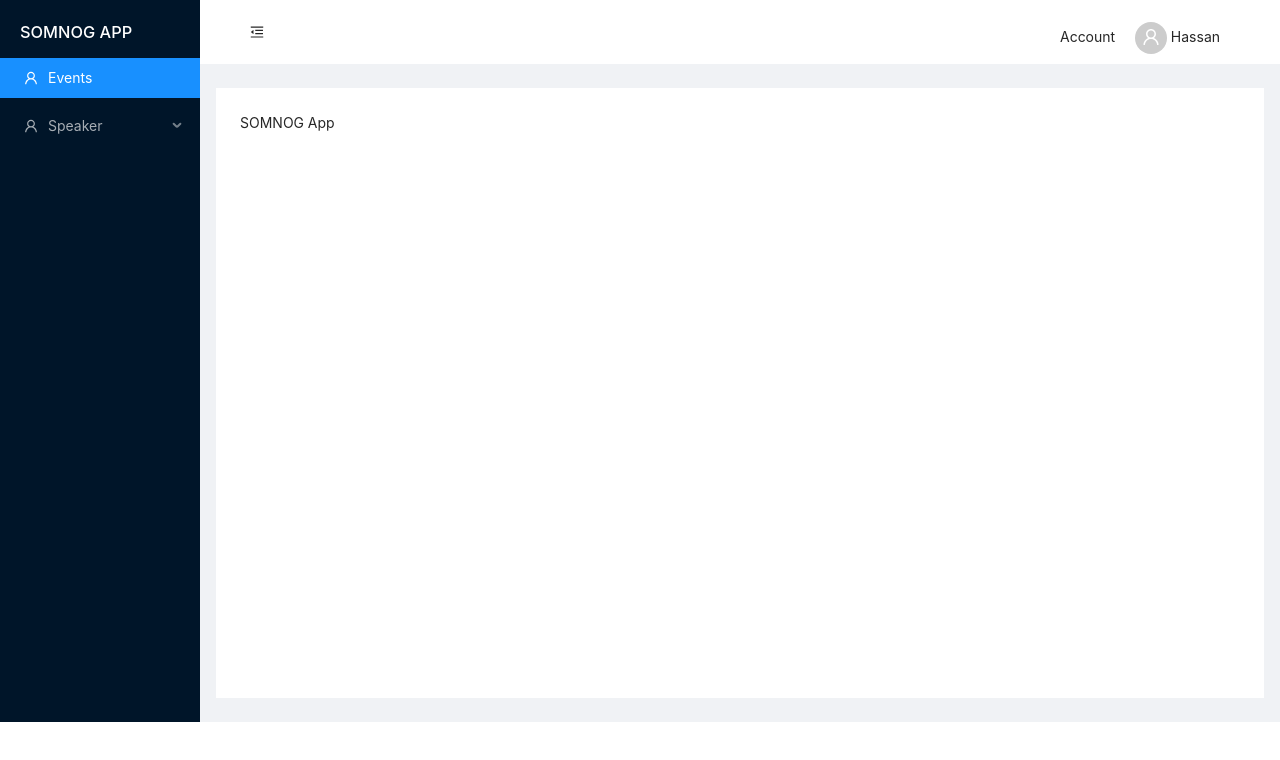
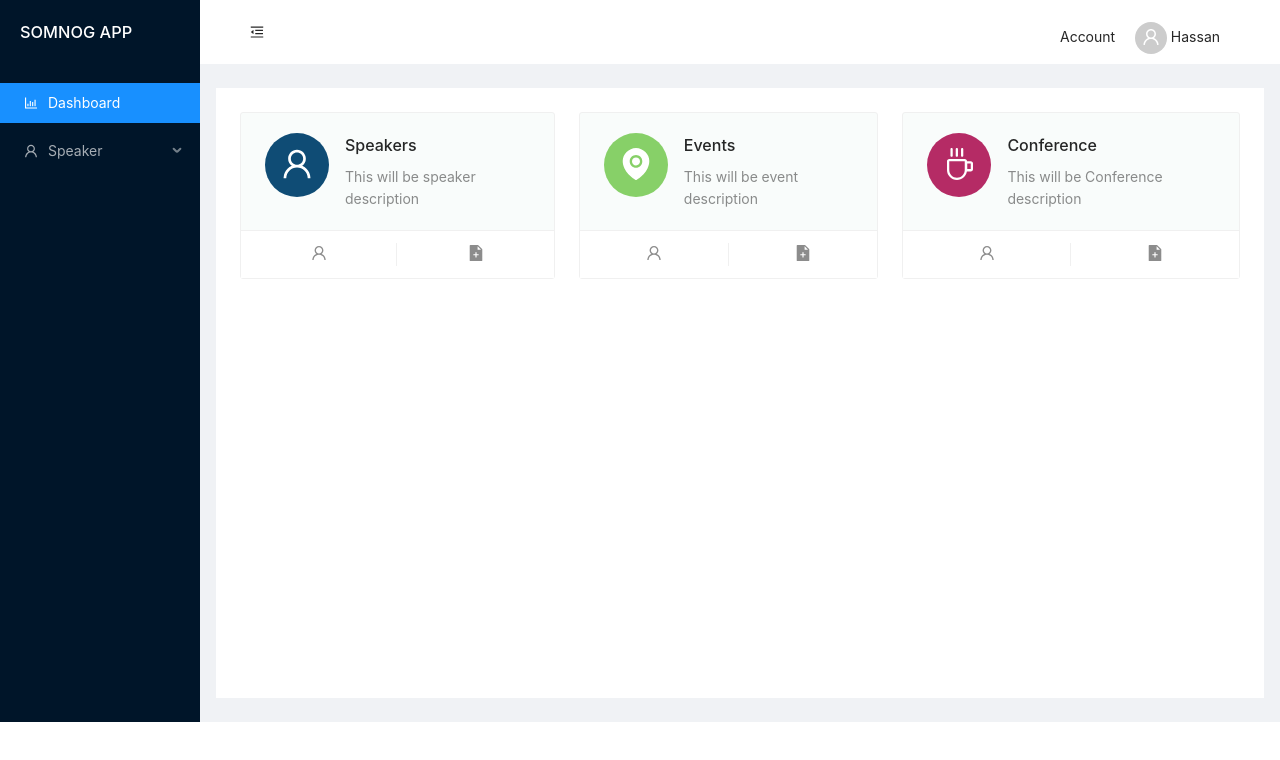
Before and after one commit to AsalSolutions/somnog, a React (Create React App) app in the folder frontend/: page / in a window 1280 px wide. Shown: the top 760 px of the page. Built offline with nearby package versions, Linux system fonts and the light colour scheme.

Commit message:
alert Messages and Dashboard Sections Added

```diff
--- a/frontend/src/actions/speakerAction.js
+++ b/frontend/src/actions/speakerAction.js
@@ -1,3 +1,4 @@
+import {message} from 'antd';
 import api from "../api";
 import history from "../history";
 
@@ -9,6 +10,16 @@ import {
   GET_SPEAKERS,
 } from "./types";
 
+
+// Alerts
+
+const sucessAlert = (text) => {
+  message.success(text);
+};
+const errorAlert = (text) => {
+  message.error(text);
+};
+
 // Get all speakers
 export const getSpeakers = () => {
   return async (dispatch) => {
@@ -16,6 +27,7 @@ export const getSpeakers = () => {
     dispatch({ type: GET_SPEAKERS, payload: response.data });
   };
 };
+
 
 // Create Speaker
 export const createSpeaker = (formValues) => {
@@ -25,8 +37,10 @@ export const createSpeaker = (formValues) => {
         ...formValues,
       });
       dispatch({ type: CREATE_SPEAKER, payload: response.data });
+      sucessAlert("Speaker Added Successfully")
       history.push("/speaker");
     } catch (e) {
+      errorAlert("Something Went Wrong :(")
       console.error(`Something went wrong: ${e}`);
     }
   };
@@ -38,8 +52,10 @@ export const deleteSpeaker = (id) => {
     try {
       await api.delete(`/speakers/${id}`);
       dispatch({ type: DELETE_SPEAKER, payload: id });
+      sucessAlert("Speaker deleted Successfully")
       history.push("/speaker");
     } catch (e) {
+      errorAlert("Something Went Wrong :(")
       console.error(`Something Went wrong: ${e}`);
     }
   };
@@ -49,6 +65,7 @@ export const deleteSpeaker = (id) => {
 export const updateSpeaker = (id, formValues) => async dispatch => {
   const response = await api.put(`/speakers/${id}`, formValues);
   dispatch({ type: UPDATE_SPEAKER, payload: response.data });
+  sucessAlert("Speaker updated Successfully")
   history.push("/speaker");
 };
 
--- a/frontend/src/components/speaker/SpeakerList.js
+++ b/frontend/src/components/speaker/SpeakerList.js
@@ -6,11 +6,12 @@ import { Link } from "react-router-dom";
 
 
 const columns = [
+
   {
     title: 'First Name',
     dataIndex: 'firstName',
     key: 'firstName',
-    render: text => <Link to={`speaker/${text}`} href="#">{text}</Link>,
+    render: text => <Link to={`speaker/${text}`}>{text}</Link>,
   },
   {
     title: 'Last Name',
@@ -44,7 +45,8 @@ const columns = [
     render: record => (
 
       <Space size="middle">
-        <Link to={`speaker/edit/${record.key}`}>Update {record.name}</Link>
+        <Link to={`speaker/view/${record.key}`}>View</Link>
+        <Link to={`speaker/edit/${record.key}`}>Update </Link>
         <Link to={`speaker/delete/${record.key}`}>Delete</Link>
       </Space>
     ),
--- a/frontend/src/layout/ContentSection.js
+++ b/frontend/src/layout/ContentSection.js
@@ -14,10 +14,12 @@ function ContentSection(){
   return (
     <Content
             className="site-layout-background"
+
             style={{
               margin: '24px 16px',
               padding: 24,
               minHeight: 610,
+
             }}>
 
             <Route path="/" exact component={Home} />
--- a/frontend/src/layout/Sidebar.js
+++ b/frontend/src/layout/Sidebar.js
@@ -5,6 +5,7 @@ import {
 
     UserOutlined,
     UserAddOutlined,
+    BarChartOutlined
   } from '@ant-design/icons';
 
 const {  Sider  } = Layout;
@@ -14,10 +15,10 @@ class Sidebar extends React.Component {
         return (
         <Sider trigger={null} collapsible collapsed={this.props.collapsed}>
             <div className="logo" />
-            <Link to="/"> <h1 style={{color:'white',paddingTop:"20px",paddingLeft:"20px"}}>SOMNOG APP</h1></Link>
+            <Link to="/"> <h1 style={{color:'white',paddingTop:"20px",paddingLeft:"20px",paddingBottom:"25px"}}>SOMNOG APP</h1></Link>
             <Menu theme="dark" mode="inline" defaultSelectedKeys={['1']}>
-            <Menu.Item key="1" icon={<UserOutlined />}>
-                Events
+            <Menu.Item key="1" icon={<BarChartOutlined />}>
+            <Link to="/">Dashboard</Link>
             </Menu.Item>
             <SubMenu key="sub1" icon={<UserOutlined />} title="Speaker">
                 <Menu.Item key="2" icon={<UserOutlined />}>
--- a/frontend/src/layout/pages/Home.js
+++ b/frontend/src/layout/pages/Home.js
@@ -1,4 +1,53 @@
 import React from "react";
+
+
+import { Card, Avatar, Space } from 'antd';
+import {EnvironmentFilled, CoffeeOutlined,UserOutlined,FileAddFilled } from '@ant-design/icons';
+
+const { Meta } = Card;
+
 export default function Home() {
-  return <div>SOMNOG App</div>;
+  return(
+  <Space size='large'>
+    <Card hoverable
+    style={{ backgroundColor:'#f9fcfb',borderRadius:'3px' }}
+    actions={[
+      <UserOutlined key="Speakers" />,
+      <FileAddFilled key="Add Speaker" />,
+    ]}
+  >
+    <Meta
+      avatar={<Avatar style={{ backgroundColor: '#0f4c75' }} size={64} icon={<UserOutlined/>}/>}
+      title="Speakers"
+      description="This will be speaker description"
+    />
+  </Card>
+    <Card hoverable
+    style={{ backgroundColor:'#f9fcfb',borderRadius:'3px' }}
+    actions={[
+      <UserOutlined key="Speakers" />,
+      <FileAddFilled key="Add Speaker" />,
+    ]}
+    >
+    <Meta
+      avatar={<Avatar style={{ backgroundColor: '#87d068' }} size={64} icon={<EnvironmentFilled/>}/>}
+      title="Events"
+      description="This will be event description"
+    />
+  </Card>
+  <Card hoverable
+    style={{ backgroundColor:'#f9fcfb',borderRadius:'3px' }}
+    actions={[
+      <UserOutlined key="Speakers" />,
+      <FileAddFilled key="Add Speaker" />,
+    ]}
+  >
+    <Meta
+      avatar={<Avatar style={{ backgroundColor: '#b52b65' }} size={64} icon={<CoffeeOutlined/>}/>}
+      title="Conference"
+      description="This will be Conference description"
+    />
+  </Card>
+
+  </Space>);
 }
```
